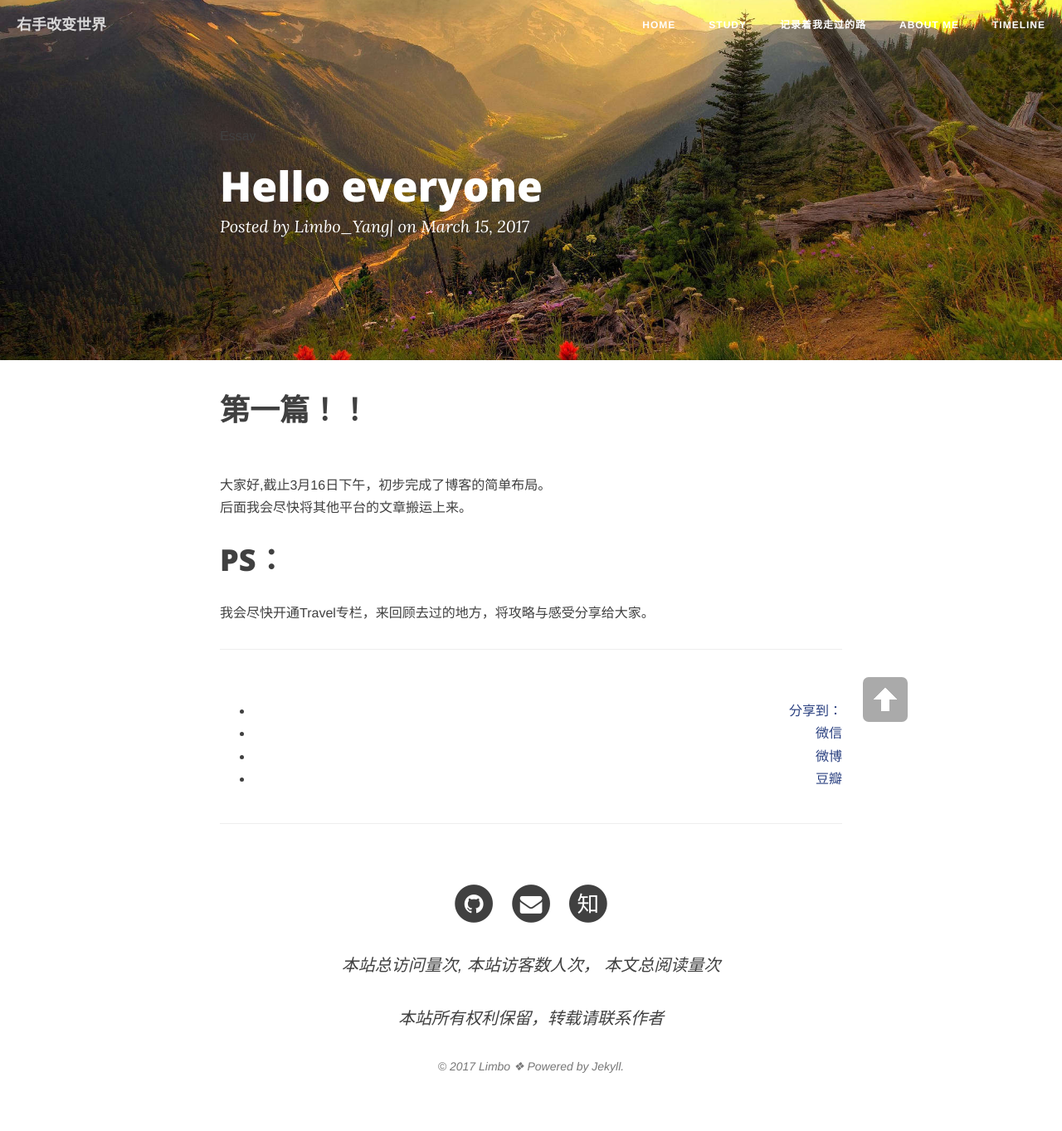
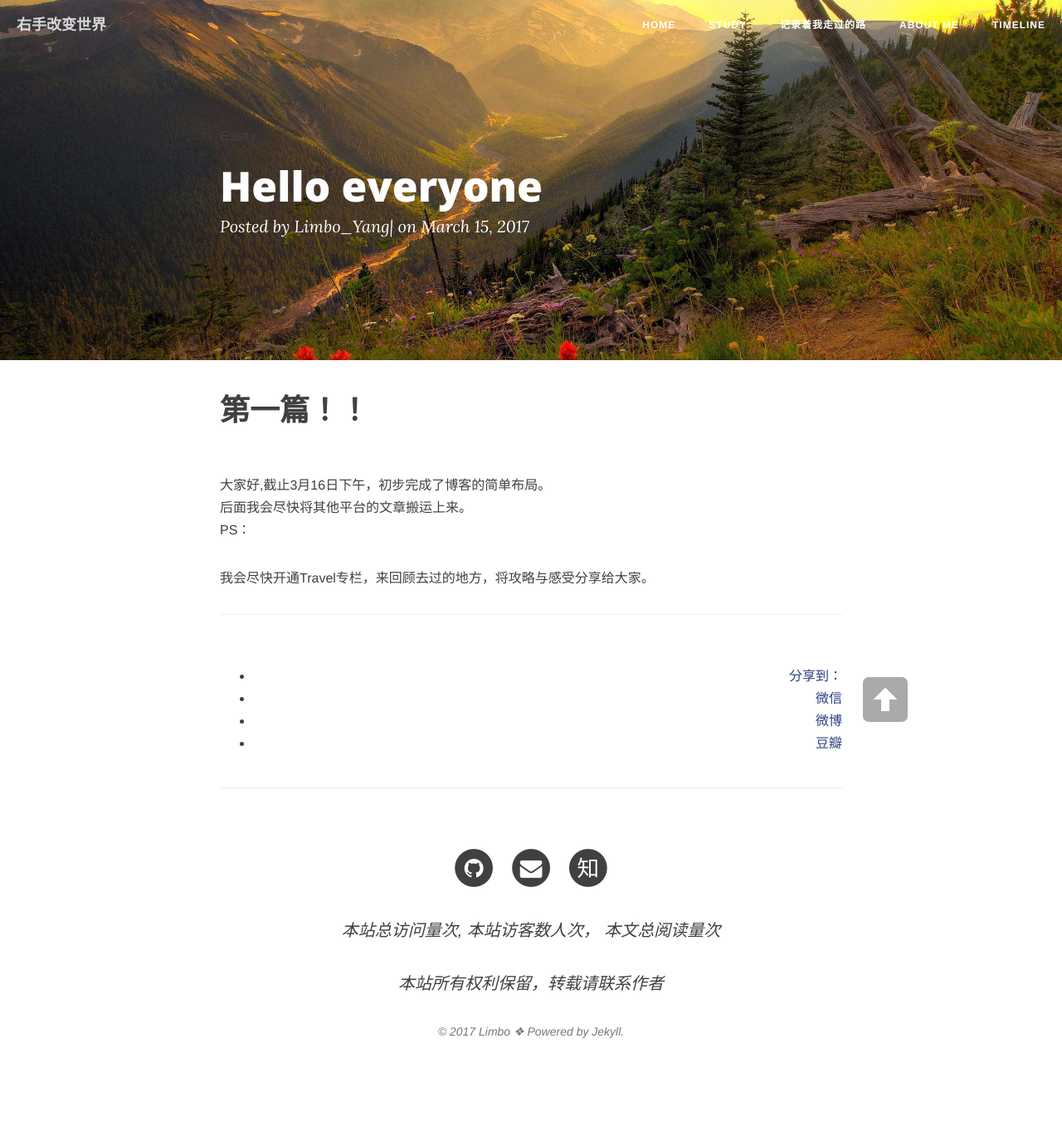
Before and after one commit to Skylar95/Skylar95, a Jekyll site: the page built from _posts/2017-03-15-Hello-Everyone.md, in a window 1280 px wide. Shown: the whole page at 83% size. Built offline with Jekyll 4.4.1, drawn with Linux system fonts in a browser that asks for light colours; nearby versions of some CDN libraries; comment, search, counter and statistics services are not loaded; after the commit the page ends 1321 px from its top, so only the background shows below that.

```diff
--- a/_posts/2017-03-15-Hello-Everyone.md
+++ b/_posts/2017-03-15-Hello-Everyone.md
@@ -10,6 +10,6 @@ description: essay
 # 第一篇！！
 <br/>
 大家好,截止3月16日下午，初步完成了博客的简单布局。<br/>后面我会尽快将其他平台的文章搬运上来。
-# PS：
+<br/>PS：
 
 我会尽快开通Travel专栏，来回顾去过的地方，将攻略与感受分享给大家。
```
